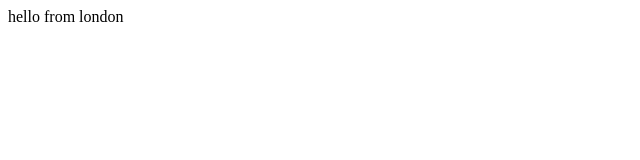
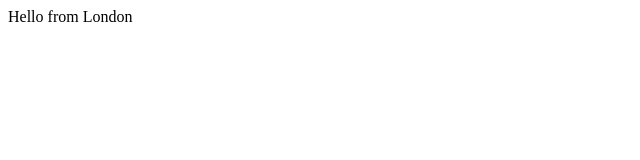
Before and after one commit to CrazyHorseMEA/towerhill, a plain HTML site: page index.html in a window 1280 px wide. Shown: the full height of the page, 0-640 px from the left. Drawn offline with Linux system fonts and the light colour scheme.

Commit message:
edited text

```diff
--- a/index.html
+++ b/index.html
@@ -7,6 +7,6 @@
     <title>Document</title>
 </head>
 <body>
-    hello from london
+    Hello from London
 </body>
 </html>
```
